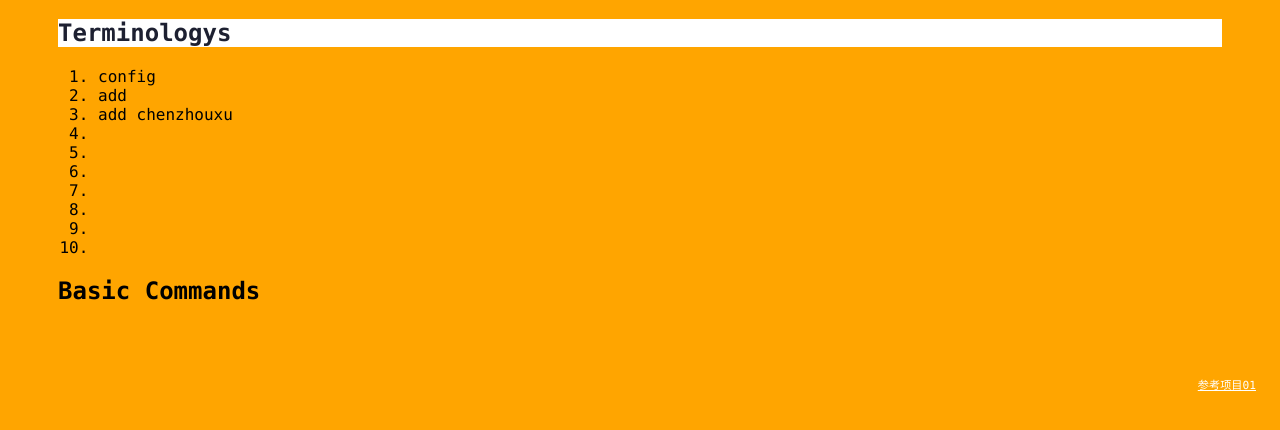
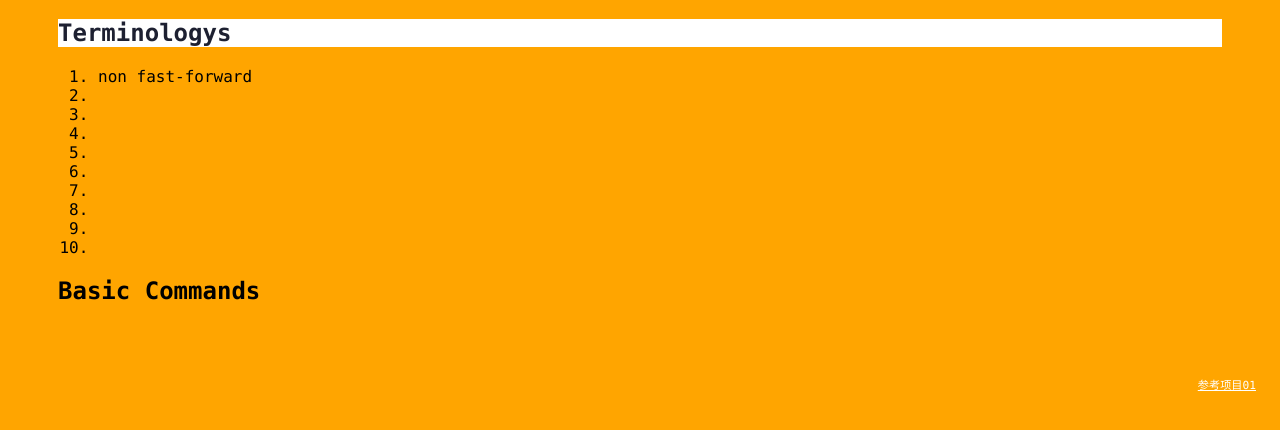
Before and after one commit to TYoul/git_learning, a plain HTML site: page index.html in a window 1280 px wide. Both pictures are taken after a click on the element "Terminologys". Shown: the part 226-656 px from the top of the page. Drawn offline with Linux system fonts and the light colour scheme.

Commit message:
add non fast-forward

```diff
--- a/index.html
+++ b/index.html
@@ -14,9 +14,9 @@
         <div class="accordion"><h1>Terminologys</h1></div>
             <div class="panel">
                 <ol>
-                    <li>config</li>
-                    <li>add</li>
-                    <li>add chenzhouxu</li>
+                    <li>non fast-forward</li>
+                    <li></li>
+                    <li></li>
                     <li></li>
                     <li></li>
                     <li></li>
@@ -29,7 +29,8 @@
         <div class="accordion"><h1>Basic Commands</h1></div>
             <div class="panel">
                 <ol>
-                    <li>commit</li>
+                    <li>config</li>
+                    <li>add</li>
                     <li></li>
                     <li></li>
                     <li></li>
```
